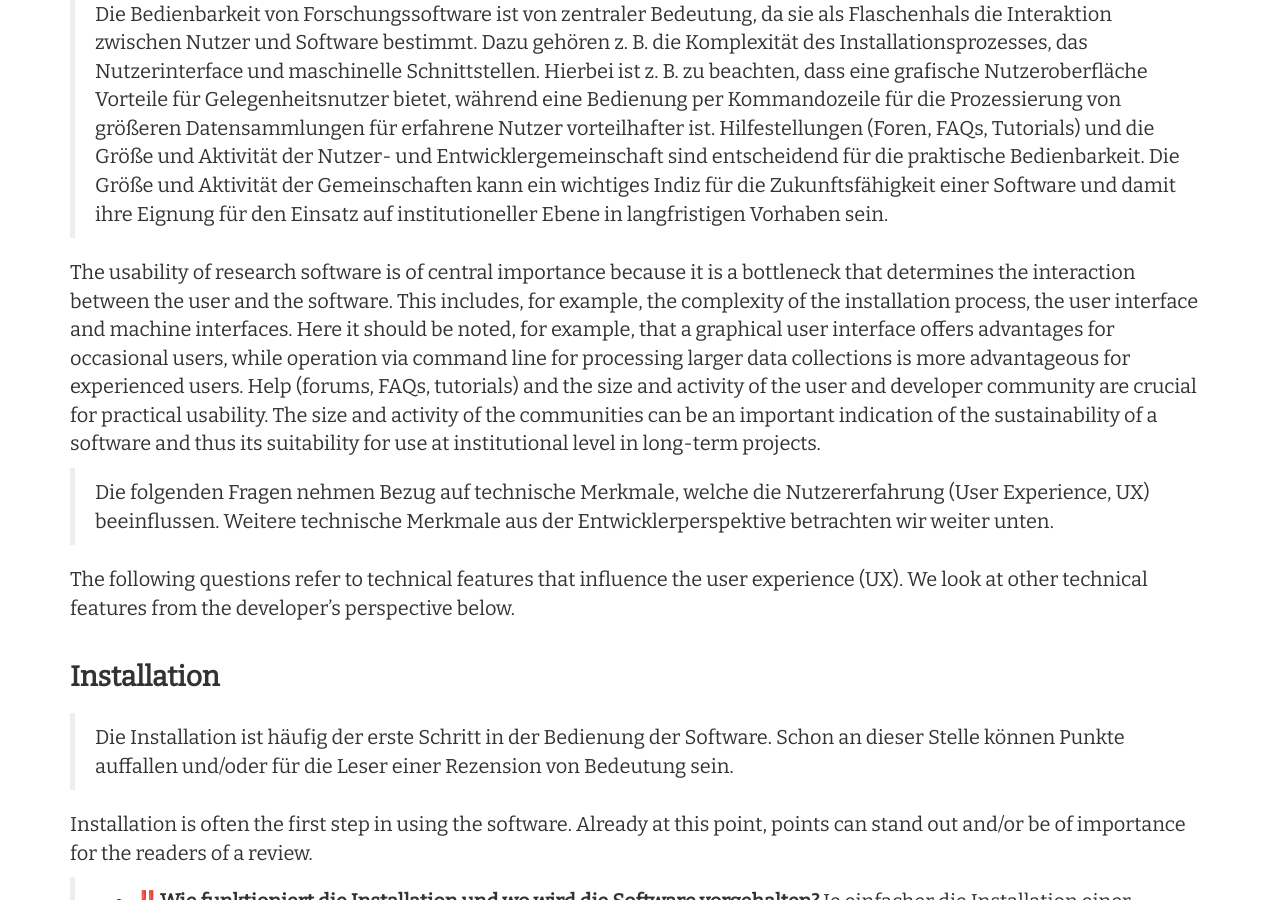
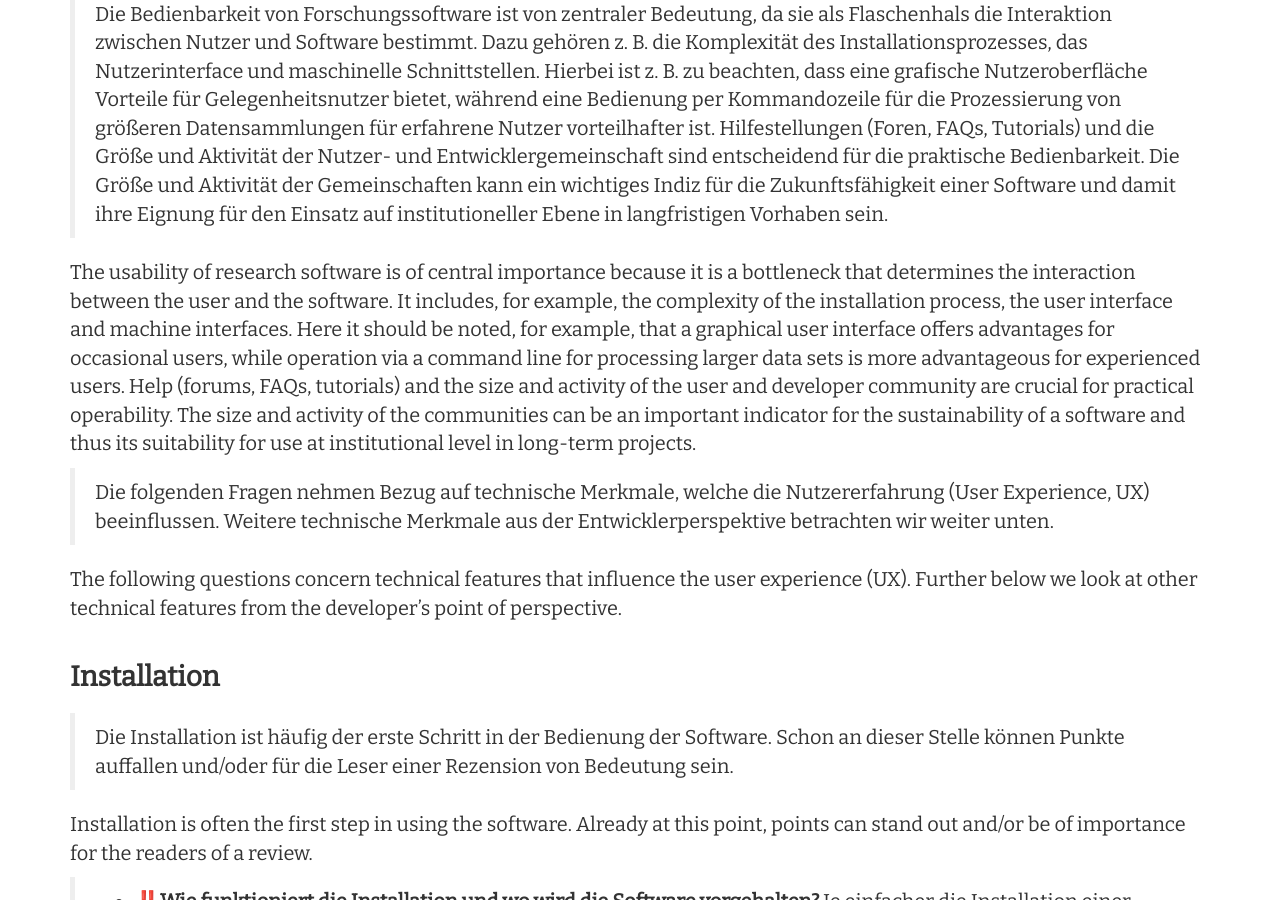
Before and after one commit to Research-Squirrel-Engineers/Impuls_SoftwareRezensionen_DGUF, a Jekyll site: the page built from Draft_EN.md, in a window 1280 px wide and 900 px high, scrolled down 19657 px. Built offline with Jekyll 4.4.1, drawn with Linux system fonts in a browser that asks for light colours; nearby versions of some CDN libraries; emoji names are drawn with the system emoji font.

Commit message:
intro usability checked

```diff
--- a/Draft_EN.md
+++ b/Draft_EN.md
@@ -284,11 +284,11 @@ When assessing the scientific quality of research software, two central dimensio
 
 >    Die Bedienbarkeit von Forschungssoftware ist von zentraler Bedeutung, da sie als Flaschenhals die Interaktion zwischen Nutzer und Software bestimmt. Dazu gehören z. B. die Komplexität des Installationsprozesses, das Nutzerinterface und maschinelle Schnittstellen. Hierbei ist z. B. zu beachten, dass eine grafische Nutzeroberfläche Vorteile für Gelegenheitsnutzer bietet, während eine Bedienung per Kommandozeile für die Prozessierung von größeren Datensammlungen für erfahrene Nutzer vorteilhafter ist. Hilfestellungen (Foren, FAQs, Tutorials) und die Größe und Aktivität der Nutzer- und Entwicklergemeinschaft sind entscheidend für die praktische Bedienbarkeit. Die Größe und Aktivität der Gemeinschaften kann ein wichtiges Indiz für die Zukunftsfähigkeit einer Software und damit ihre Eignung für den Einsatz auf institutioneller Ebene in langfristigen Vorhaben sein.
 
-The usability of research software is of central importance because it is a bottleneck that determines the interaction between the user and the software. This includes, for example, the complexity of the installation process, the user interface and machine interfaces. Here it should be noted, for example, that a graphical user interface offers advantages for occasional users, while operation via command line for processing larger data collections is more advantageous for experienced users. Help (forums, FAQs, tutorials) and the size and activity of the user and developer community are crucial for practical usability. The size and activity of the communities can be an important indication of the sustainability of a software and thus its suitability for use at institutional level in long-term projects.
+The usability of research software is of central importance because it is a bottleneck that determines the interaction between the user and the software. It includes, for example, the complexity of the installation process, the user interface and machine interfaces. Here it should be noted, for example, that a graphical user interface offers advantages for occasional users, while operation via a command line for processing larger data sets is more advantageous for experienced users. Help (forums, FAQs, tutorials) and the size and activity of the user and developer community are crucial for practical operability. The size and activity of the communities can be an important indicator for the sustainability of a software and thus its suitability for use at institutional level in long-term projects.
 
 >    Die folgenden Fragen nehmen Bezug auf technische Merkmale, welche die Nutzererfahrung (User Experience, UX) beeinflussen. Weitere technische Merkmale aus der Entwicklerperspektive betrachten wir weiter unten.
 
-The following questions refer to technical features that influence the user experience (UX). We look at other technical features from the developer's perspective below.
+The following questions concern technical features that influence the user experience (UX). Further below we look at other technical features from the developer's point of perspective.
 
 
 #### Installation
```
